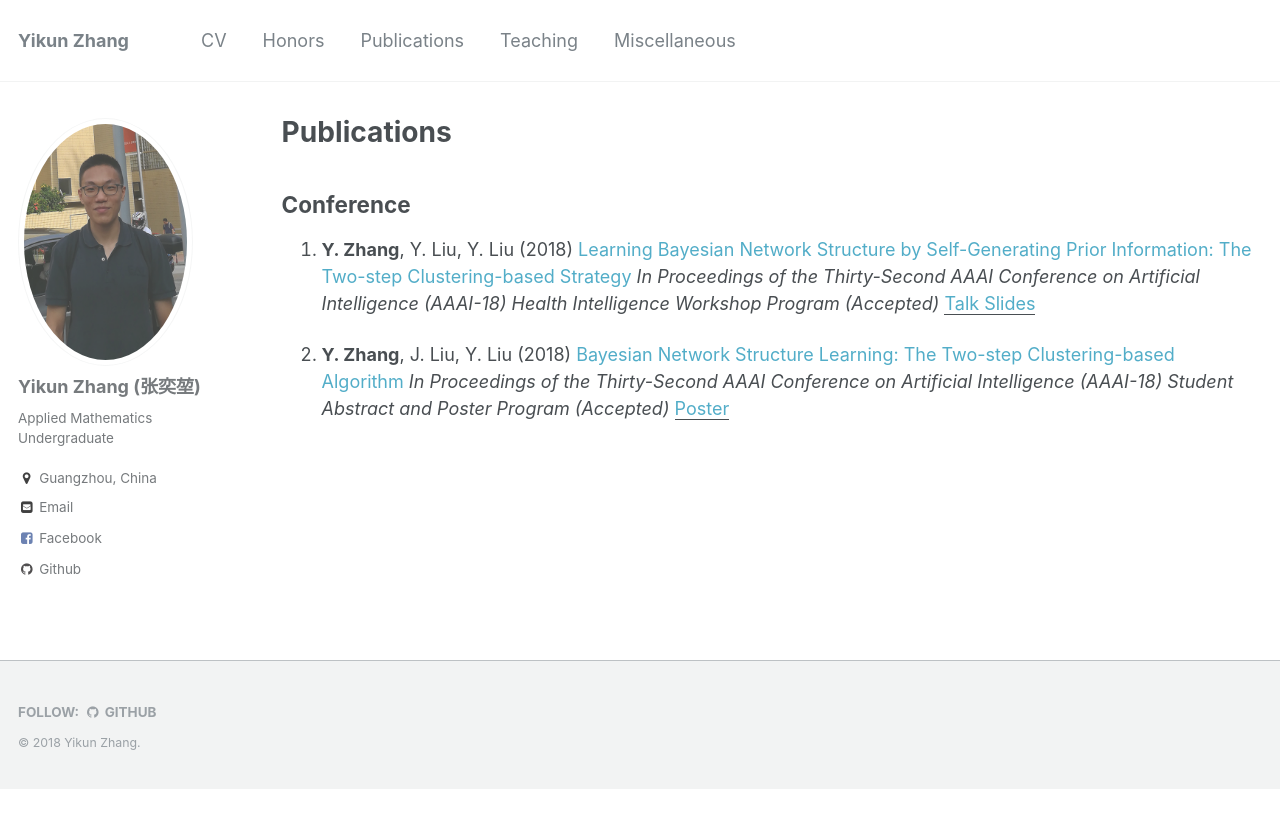
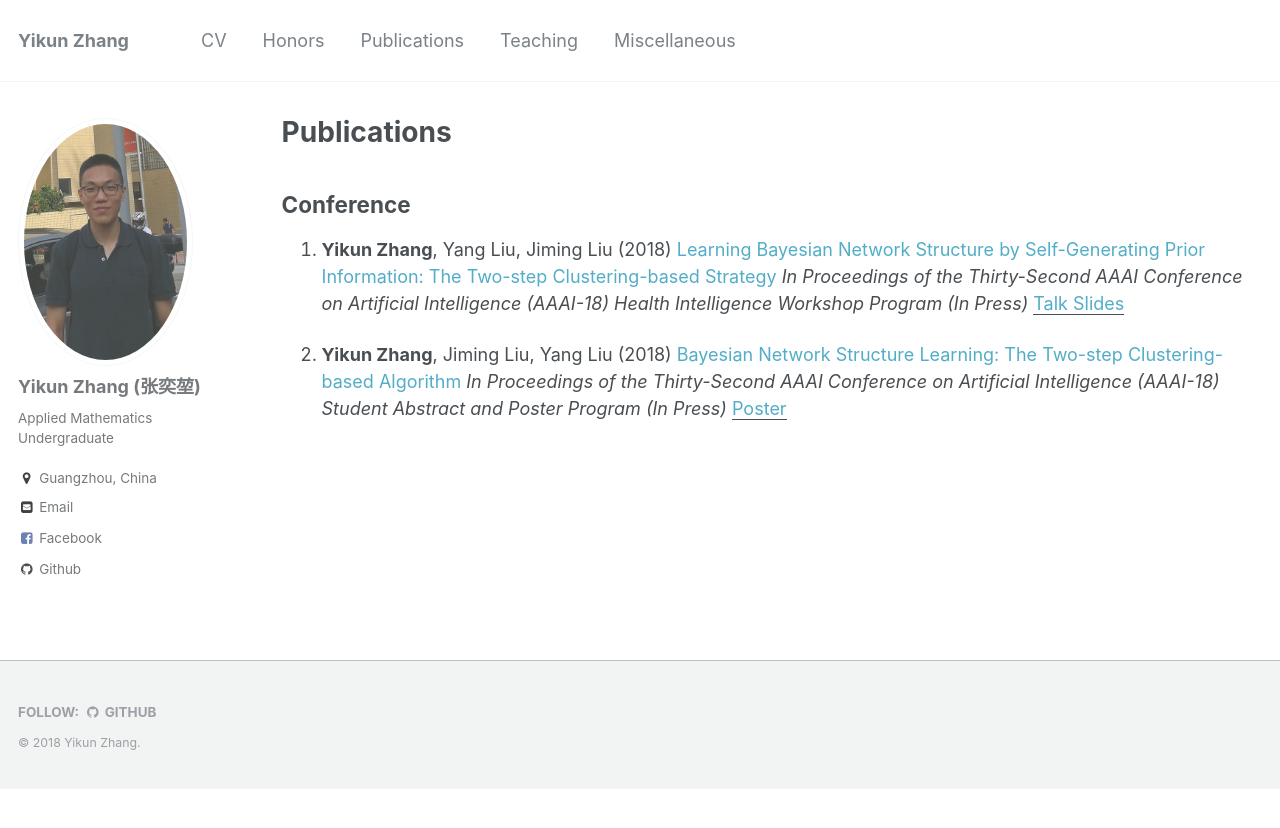
Before and after one commit to zhangyk8/zhangyk8.github.io, a Jekyll site: the page built from _pages/publications.md, in a window 1280 px wide. Shown: the top 828 px of the page. Built offline with Jekyll 4.4.1, drawn with Linux system fonts in a browser that asks for light colours.

Commit message:
Update publications.md

```diff
--- a/_pages/publications.md
+++ b/_pages/publications.md
@@ -23,8 +23,8 @@ My publications will be coming soon.
 
 ## Conference
 
-1. **Y. Zhang**, Y. Liu, Y. Liu (2018) <A href="https://zhangyk8.github.io/publications/AAAIWorkshop.pdf" style="color: #52adc8; text-decoration=underline"> Learning Bayesian Network Structure by Self-Generating Prior Information: The Two-step Clustering-based Strategy </A>  _In Proceedings of the Thirty-Second AAAI Conference on Artificial Intelligence (AAAI-18) Health Intelligence Workshop Program (Accepted)_  <u style="color: #52adc8"><A href="https://zhangyk8.github.io/publications/Workshop_Talk.pdf" style="color: #52adc8; text-decoration=underline">  Talk Slides </A></u>
+1. **Yikun Zhang**, Yang Liu, Jiming Liu (2018) <A href="https://zhangyk8.github.io/publications/AAAIWorkshop.pdf" style="color: #52adc8; text-decoration=underline"> Learning Bayesian Network Structure by Self-Generating Prior Information: The Two-step Clustering-based Strategy </A>  _In Proceedings of the Thirty-Second AAAI Conference on Artificial Intelligence (AAAI-18) Health Intelligence Workshop Program (In Press)_  <u style="color: #52adc8"><A href="https://zhangyk8.github.io/publications/Workshop_Talk.pdf" style="color: #52adc8; text-decoration=underline">  Talk Slides </A></u>
 
-2. **Y. Zhang**, J. Liu, Y. Liu (2018) <A href="https://zhangyk8.github.io/publications/AAAIStudentAbstract.pdf" style="color: #52adc8; text-decaration=underline"> Bayesian Network Structure Learning: The Two-step Clustering-based Algorithm </A>  _In Proceedings of the Thirty-Second AAAI Conference on Artificial Intelligence (AAAI-18) Student Abstract and Poster Program (Accepted)_  <u style="color: #52adc8"><A href="https://zhangyk8.github.io/publications/poster_SA.pdf" style="color: #52adc8; text-decoration=underline"> Poster </A></u>
+2. **Yikun Zhang**, Jiming Liu, Yang Liu (2018) <A href="https://zhangyk8.github.io/publications/AAAIStudentAbstract.pdf" style="color: #52adc8; text-decaration=underline"> Bayesian Network Structure Learning: The Two-step Clustering-based Algorithm </A>  _In Proceedings of the Thirty-Second AAAI Conference on Artificial Intelligence (AAAI-18) Student Abstract and Poster Program (In Press)_  <u style="color: #52adc8"><A href="https://zhangyk8.github.io/publications/poster_SA.pdf" style="color: #52adc8; text-decoration=underline"> Poster </A></u>
 
 {% endif %}
```
